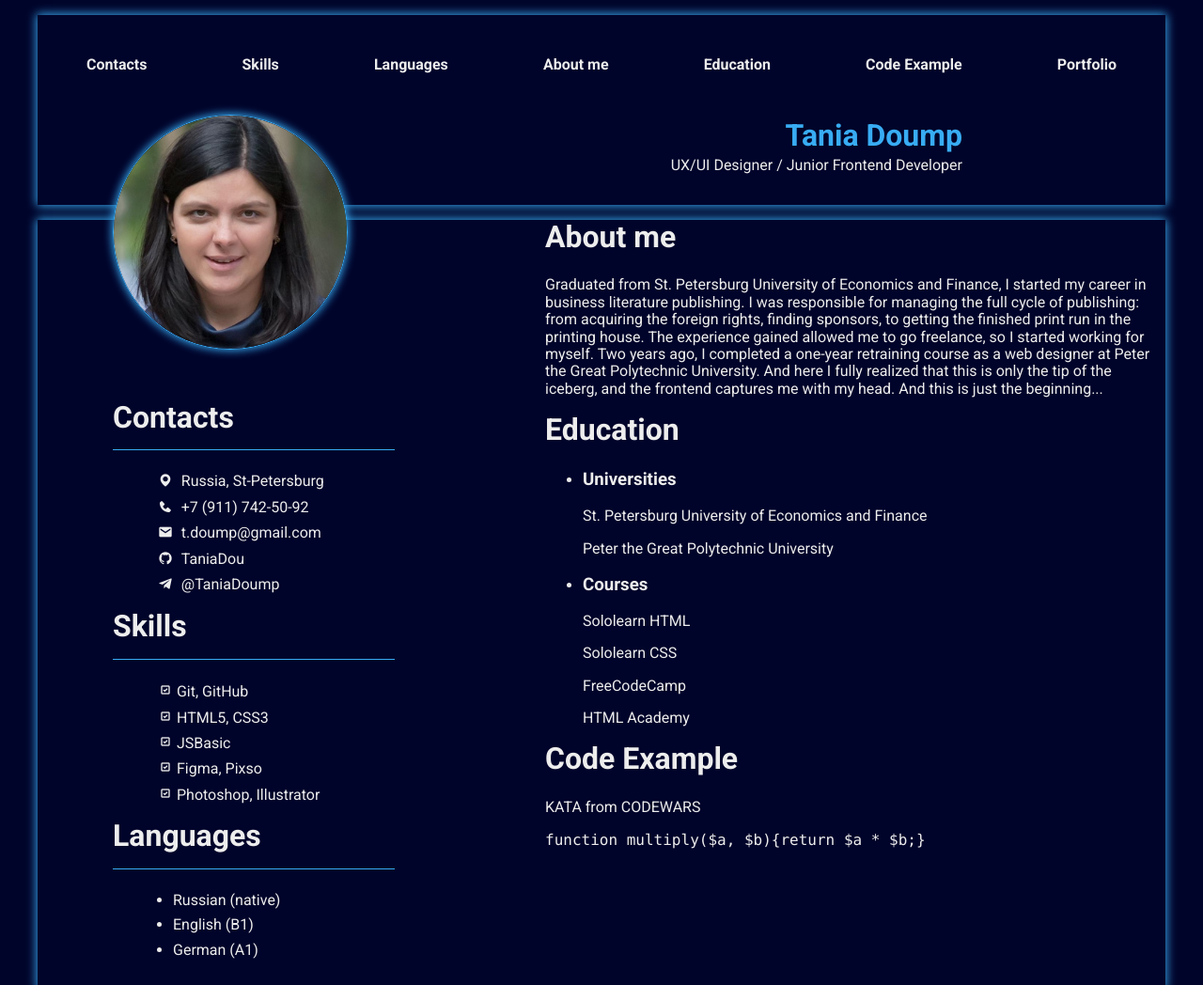
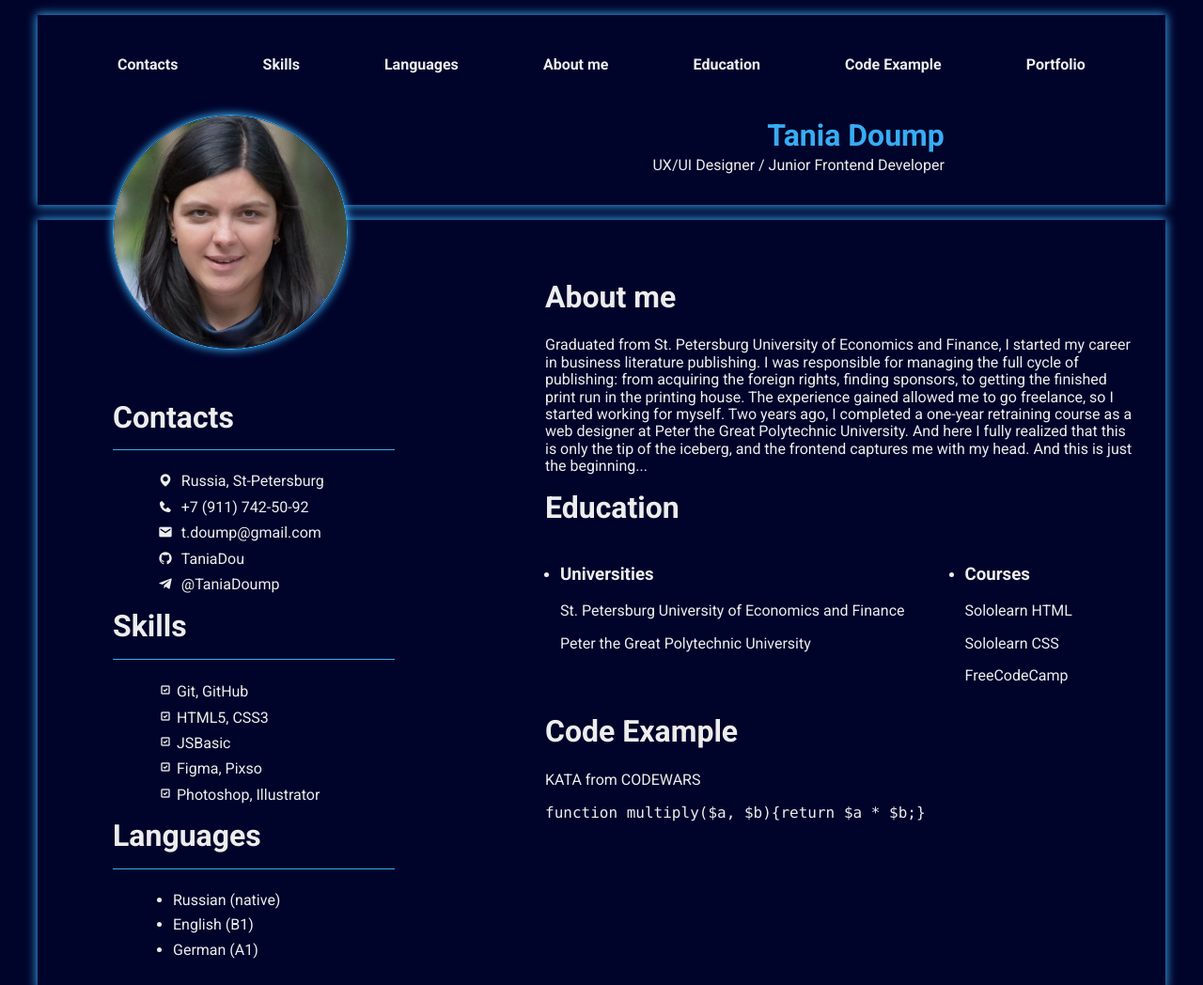
Before and after one commit to TaniaDou/rsschool-cv, a website: page index.html in a window 1280 px wide. Shown: the top 1048 px of the page at 94% size. Drawn offline with nearby package versions, Linux system fonts and the light colour scheme.

Commit message:
refactor: improve style of sections

```diff
--- a/css/style.css
+++ b/css/style.css
@@ -41,7 +41,7 @@ body {
   margin: 0;
   padding: 2em 2.5em;
   display: flex;
-  justify-content: space-between;
+  justify-content: space-around;
   flex-wrap: wrap;
 
 }
@@ -59,7 +59,7 @@ body {
   display: flex;
   flex-direction: column;
   align-items: flex-end;
-  padding-right: 13.5em;
+  padding-right: 14.7em;
 }
 .header__title {
   margin-top: .125em;
@@ -125,7 +125,17 @@ body {
 }
 /*RIGHT SIDE*/
 .right-content {
+  padding-top: 4rem;
   width: 55%;
+}
+.education__list {
+  display: flex;
+  gap: 4rem;
+  justify-content: start;
+  padding-left: 1rem;
+}
+.about-text {
+  padding-right: 2rem;
 }
 .education__link:hover,
 .education__link:active {
--- a/index.html
+++ b/index.html
@@ -95,7 +95,9 @@
                 <p class="about-text">Graduated from St. Petersburg University of Economics and Finance, I started my career in business literature publishing. I was responsible for managing the full cycle of publishing: from acquiring the foreign rights, finding sponsors, to getting the finished print run in the printing house. The experience gained allowed me to go freelance, so I started working for myself. Two years ago, I completed a one-year retraining course as a web designer at Peter the Great Polytechnic University. And here I fully realized that this is only the tip of the iceberg, and the frontend captures me with my head. And this is just the beginning...</p>
             </section>
             <section class="education" id="education">
+
                 <h2 class="section__title education__title">Education</h2>
+
                 <ul class="education__list">
                     <li class="education__item">
                         <h3 class="education__title">Universities</h3>
@@ -107,10 +109,11 @@
                         <p class="education__desc"><a href="https://www.sololearn.com/certificates/CT-7JUPHIYY" class="education__link link">Sololearn HTML</a></p>
                         <p class="education__desc"><a href="https://www.sololearn.com/certificates/CT-9PYVQ2KH" class="education__link link">Sololearn CSS</a></p>
                         <p class="education__desc"><a href="https://www.freecodecamp.org/" class="education__link link">FreeCodeCamp</a></p>
-                        <p class="education__desc"><a href="https://htmlacademy.ru/" class="education__link link">HTML Academy</a></p>
+
                     </li>
 
                 </ul>
+
             </section>
             <section class="code" id="code">
                 <h2 class="section__title code__title">Code Example</h2>
@@ -119,6 +122,7 @@
 
 
             </section>
+
         </div>
     </div>
 
```
